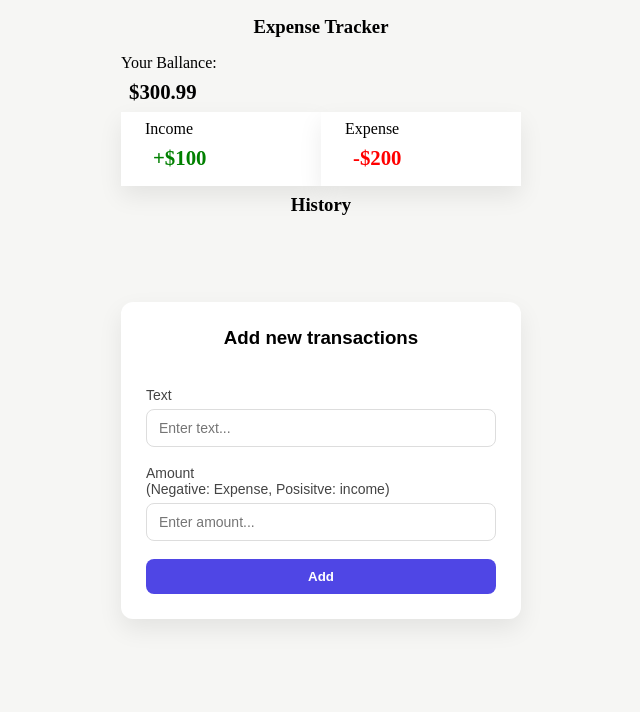
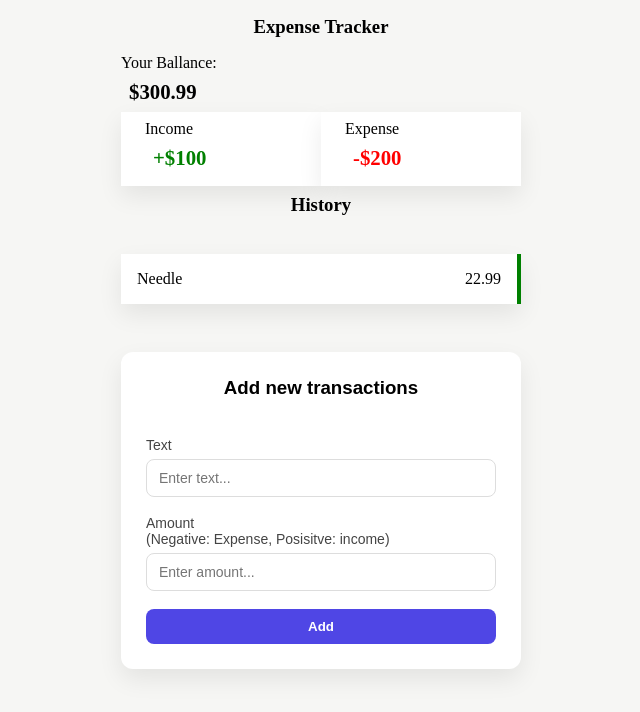
Before and after one commit to yusef-codes10/expense-tracker-vue, a Vue app: page / in a window 1280 px wide. Shown: the top 712 px of the page, without its empty margins (319-959 px from the left). Built offline with nearby package versions, Linux system fonts and the light colour scheme.

Commit message:
Needle as initial product/item

```diff
--- a/src/components/AdminSection.vue
+++ b/src/components/AdminSection.vue
@@ -6,7 +6,7 @@ import { ref } from 'vue'
 const title = ref('')
 const price = ref()
 
-const items = ref([])
+const items = ref([{ id: 1, title: 'Needle', price: 22.99 }])
 
 const addNewTransaction = () => {
   if (title.value === '' || price.value === '') {
@@ -15,6 +15,7 @@ const addNewTransaction = () => {
   // const currentTitle = title.value
   // const currentPrice = price.value
   items.value.push({
+    id: crypto.randomUUID(),
     title: title.value,
     price: price.value,
   })
@@ -26,7 +27,7 @@ const addNewTransaction = () => {
 // delete item function
 const deleteItem = (toDelete) => {
   console.log('yes 11111111111')
-  items.value.filter((item) => item.title !== toDelete.title)
+  items.value = items.value.filter((item) => item.id !== toDelete)
 }
 </script>
 
@@ -34,7 +35,7 @@ const deleteItem = (toDelete) => {
   <div class="history">
     <h3>History</h3>
     <br />
-    <ItemComp v-for="item in items" :key="item.title" :item="item" @deleteItem="deleteItem" />
+    <ItemComp v-for="item in items" :key="item.id" :item="item" @deleteItem="deleteItem" />
   </div>
   <div class="admin-section">
     <h3>Add new transactions</h3>
--- a/src/components/ItemComp.vue
+++ b/src/components/ItemComp.vue
@@ -22,7 +22,7 @@ const emit = defineEmits(['deleteItem'])
     <div class="item-title">{{ item.title }}</div>
     <div class="item-price">{{ item.price }}</div>
     <div class="delete-btn" v-show="isVisible">
-      <i class="fa-solid fa-x" @click="emit('deleteItem', item.title)"></i>
+      <i class="fa-solid fa-x" @click="emit('deleteItem', item.id)"></i>
     </div>
   </div>
 </template>
```
